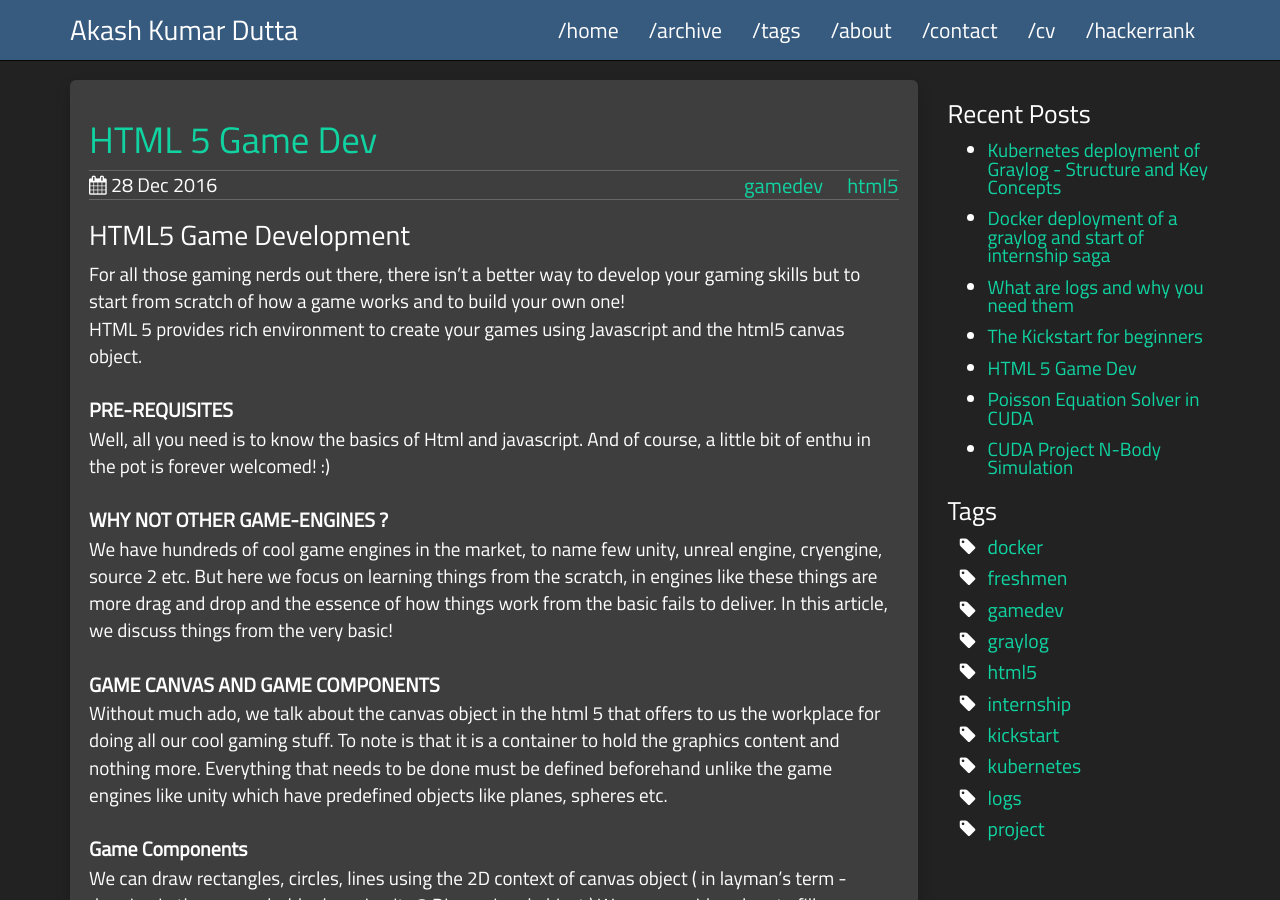
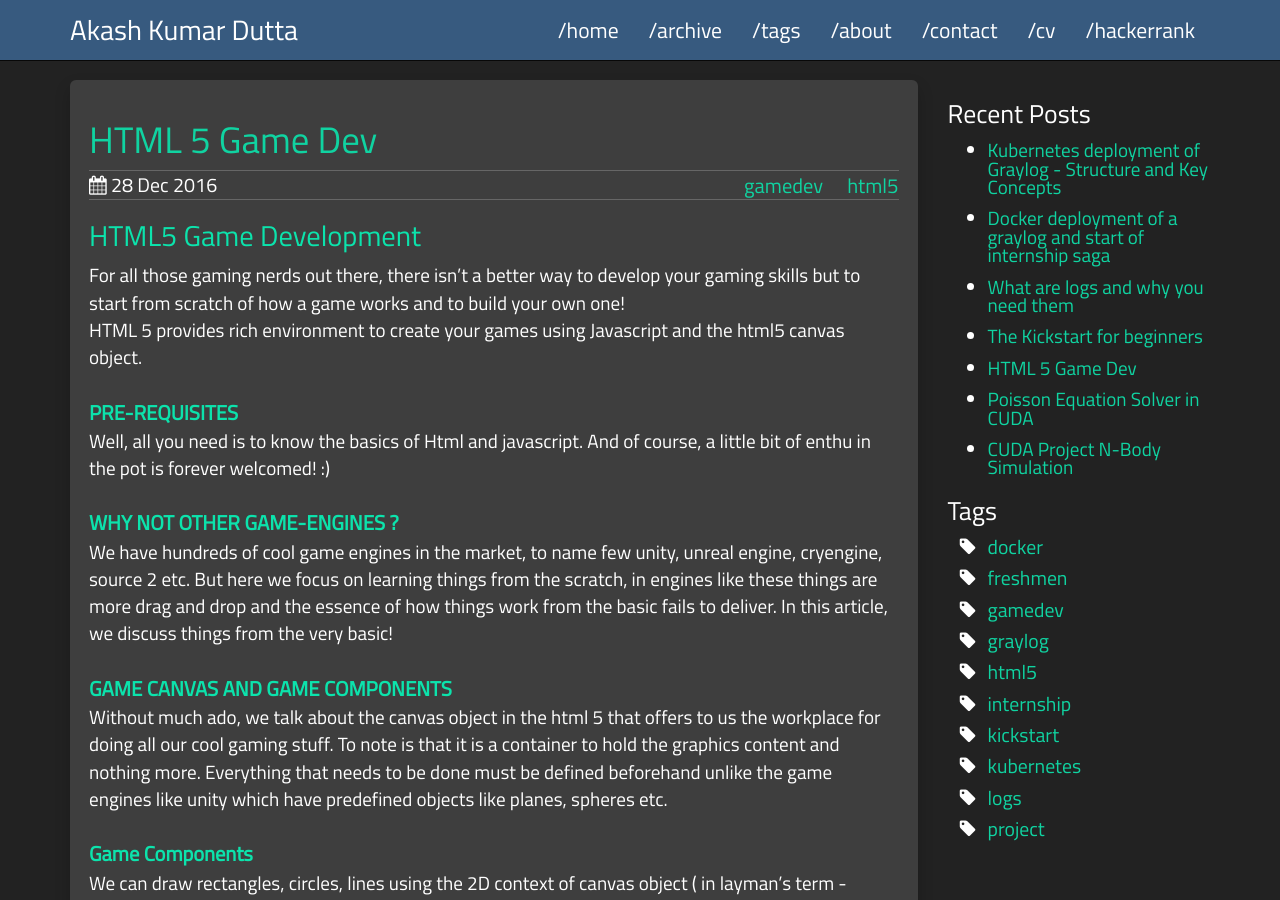
Before and after one commit to AkashKrDutta/AkashKrDutta-dark.github.io, a Jekyll site: the page built from _posts/2016-12-28-HTML5 gamedev.md, in a window 1280 px wide and 900 px high. Built offline with Jekyll 4.4.1, drawn with Linux system fonts in a browser that asks for light colours; comment, search, counter and statistics services are not loaded.

Commit message:
Update 2016-12-28-HTML5 gamedev.md

```diff
--- a/_posts/2016-12-28-HTML5 gamedev.md
+++ b/_posts/2016-12-28-HTML5 gamedev.md
@@ -9,16 +9,16 @@
 category:
   - featured
 ---
-## HTML5 Game Development
+## <span style="color:#0CE3AC">HTML5 Game Development</span>
 For all those gaming nerds out there, there isn’t a better way to develop your gaming skills but to start from scratch of how a game works and to build your own one!
 HTML 5 provides rich environment to create your games using Javascript and the html5 canvas object.<br>
-**PRE-REQUISITES**
+<span style="color:#0CE3AC">**PRE-REQUISITES** </span>
 Well, all you need is to know the basics of Html and javascript. And of course, a little bit of enthu in the pot is forever welcomed!  :) <br>
-**WHY NOT OTHER GAME-ENGINES ?**
+<span style="color:#0CE3AC">**WHY NOT OTHER GAME-ENGINES ?** </span>
 We have hundreds of cool game engines in the market, to name few unity, unreal engine, cryengine, source 2 etc. But here we focus on learning things from the scratch, in engines like these things are more drag and drop and the essence of how things work from the basic fails to deliver. In this article, we discuss things from the very basic! <br>
-**GAME CANVAS AND GAME COMPONENTS**
+<span style="color:#0CE3AC">**GAME CANVAS AND GAME COMPONENTS**</span>
 Without much ado, we talk about the canvas object in the html 5 that offers to us the workplace for doing all our cool gaming stuff. To note is that it is a container to hold the graphics content and nothing more. Everything that needs to be done must be defined beforehand unlike the game engines like unity which have predefined objects like planes, spheres etc. <br>
-**Game Components**
+<span style="color:#0CE3AC">**Game Components**</span>
 We can draw rectangles, circles, lines using the 2D context of canvas object ( in layman's term - drawing in the canvas holder by using its 2 Dimensional object ).We can provide colors to fill, or use gradient colors, or even load images to make animations in the 2d context of canvas object.<br>
 {% highlight js %}
 var canvas=Document.createElement("canvas");
@@ -28,7 +28,7 @@
 context.fillRect(10,20,30,40);
 {% endhighlight %}
 This creates a color filled red rectangle in the canvas at (10,20) coordinates of 30px as width and 40px as height. <br>
-**GAME COMPONENTS AND THEIR MOVEMENT**
+<span style="color:#0CE3AC">**GAME COMPONENTS AND THEIR MOVEMENT** </span>
 The importance of these objects is that they can be moved inside the canvas by redrawing them to different positions, this being done every fixed time interval (frame rate). The <code>addEventListener</code> captures the input and calls a function (callMe as in the code shown) at fixed intervals to make the game component move. The function callMe then calls another function that takes the current position as arguments and redraws it according to the key pressed, this being done at fixed interval of time, creating an effect of movement. The position can be incremented each time adding a constant or a uniformly increasing mathematical function to make the component move uniformly or accelerate respectively.
 The movement is triggered by adding event handlers through javascript, like “keydown” , “keyup” for keyboard keys, which can be recognized using the keyCode attribute of the event argument of event -handler function call.<br>
 {% highlight javascript %}
@@ -40,15 +40,15 @@
  })
 {% endhighlight %}
 Hence by knowing which key is pressed, we can call the required functions for action to be taken. <br>
-**GAME OBSTACLES AND SCORE**
+<span style="color:#0CE3AC">**GAME OBSTACLES AND SCORE** </span>
 Like other game components game obstacles are also game components but being generated at random coordinates of random shape, the code of which is much the same and I leave it to you :) .
 The score in most of the cases is decided by certain collision events or by the count of the current frame from the beginning of the game.
 It's very easy to ascertain the collision between objects exploiting the boundary coordinates. The current frame can be known by ensuring a  counter that is incremented for the function that is called per frame. I leave the job for you to google out the way to write text in canvas element to display the score when needed. <br>
-**ALMOST THERE !**
+<span style="color:#0CE3AC">**ALMOST THERE !**</span>
 We have known everything to create our first simple html5 game with our own game arena and game components, game obstacles and score to compete! <br>
-**LONELY WITHOUT SOUNDS ?**
+<span style="color:#0CE3AC">**LONELY WITHOUT SOUNDS ?**</span>
 Well everyone loves the charm when there’s music in the air! Luckily we can have it too in case of html5 “audio” object. Sounds can be added when a collision occurs or when a key is pressed by calling the function for sound whenever the event is captured inside the functions that we have already seen. Not going into much detail, we can add sound using the following code link, which I leave you to dissect. <br>
-**LINKS AND FURTHER READING**
+<span style="color:#0CE3AC">**LINKS AND FURTHER READING**</span>
 
 * [adding sounds](http://home.iitk.ac.in/~akashdut/sounddev.txt)
 * [udacity course on html5 game dev](https://www.udacity.com/course/html5-game-development--cs255)
```
